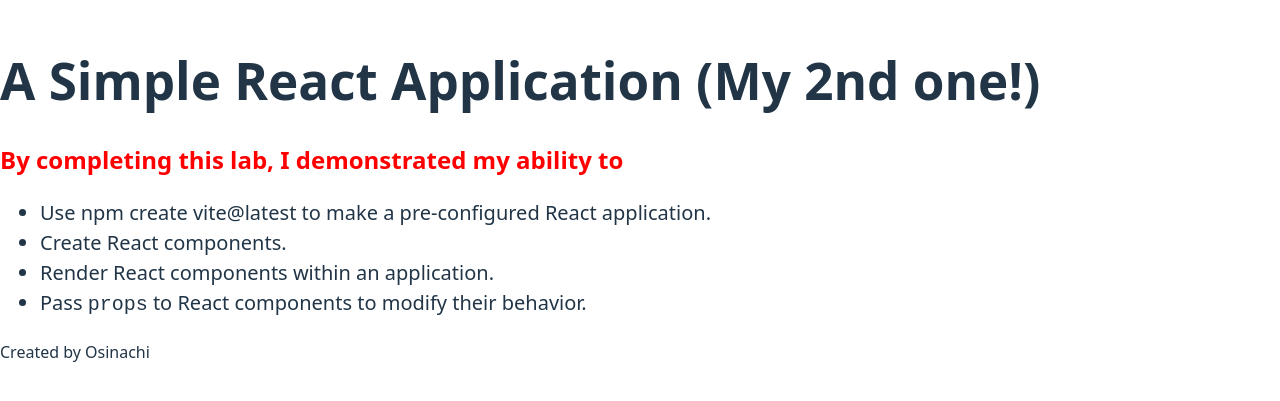
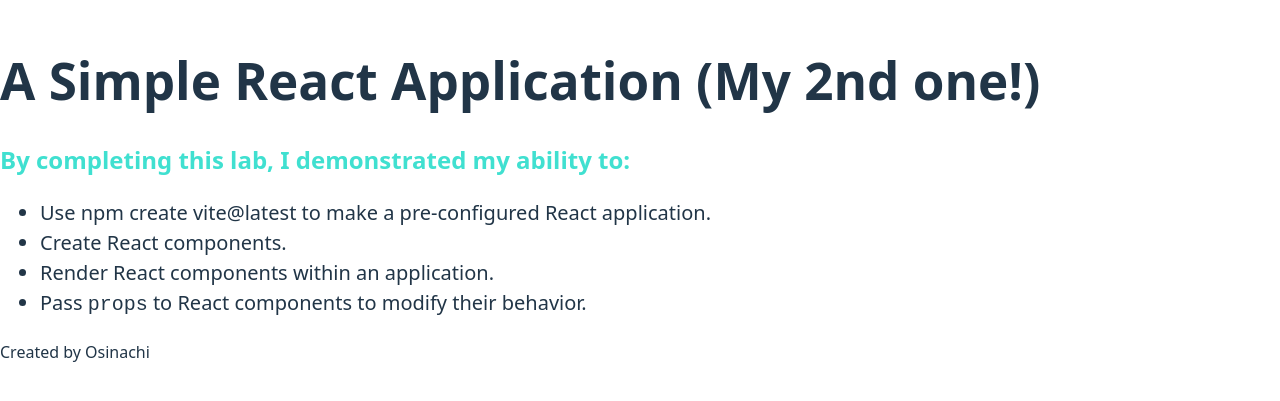
Before and after one commit to sachiiiiii/SimpleReactApplication, a React (Vite) app: page / in a window 1280 px wide. Shown: the part 201-602 px from the top of the page. Built offline with nearby package versions, Linux system fonts and the light colour scheme.

Commit message:
changed text color

```diff
--- a/src/App.jsx
+++ b/src/App.jsx
@@ -29,7 +29,7 @@
       {/* Add components to the App function */}
       <Header />
       {/* Add props to Content component */}
-      <Content color="red" text="By completing this lab, I demonstrated my ability to " />
+      <Content color="turquoise" text="By completing this lab, I demonstrated my ability to:" />
       <Footer />
     </>
   )
```
